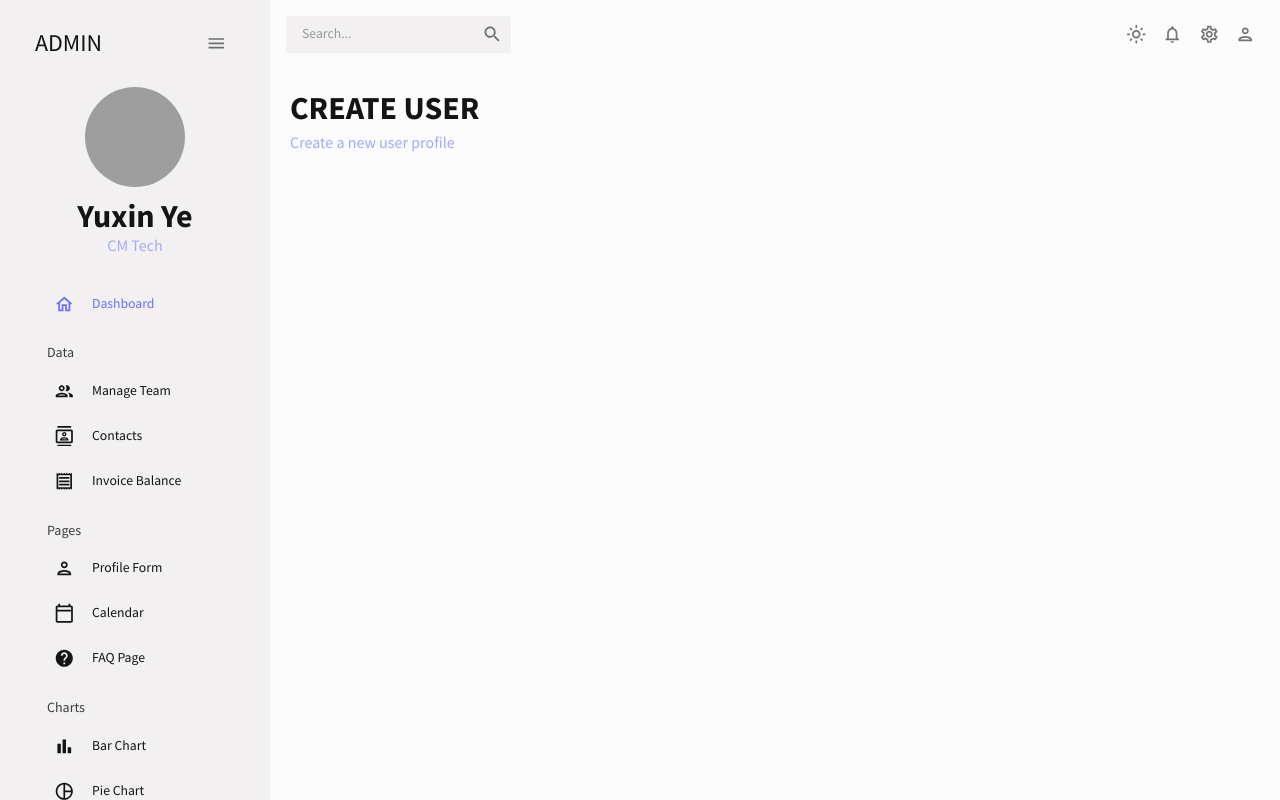
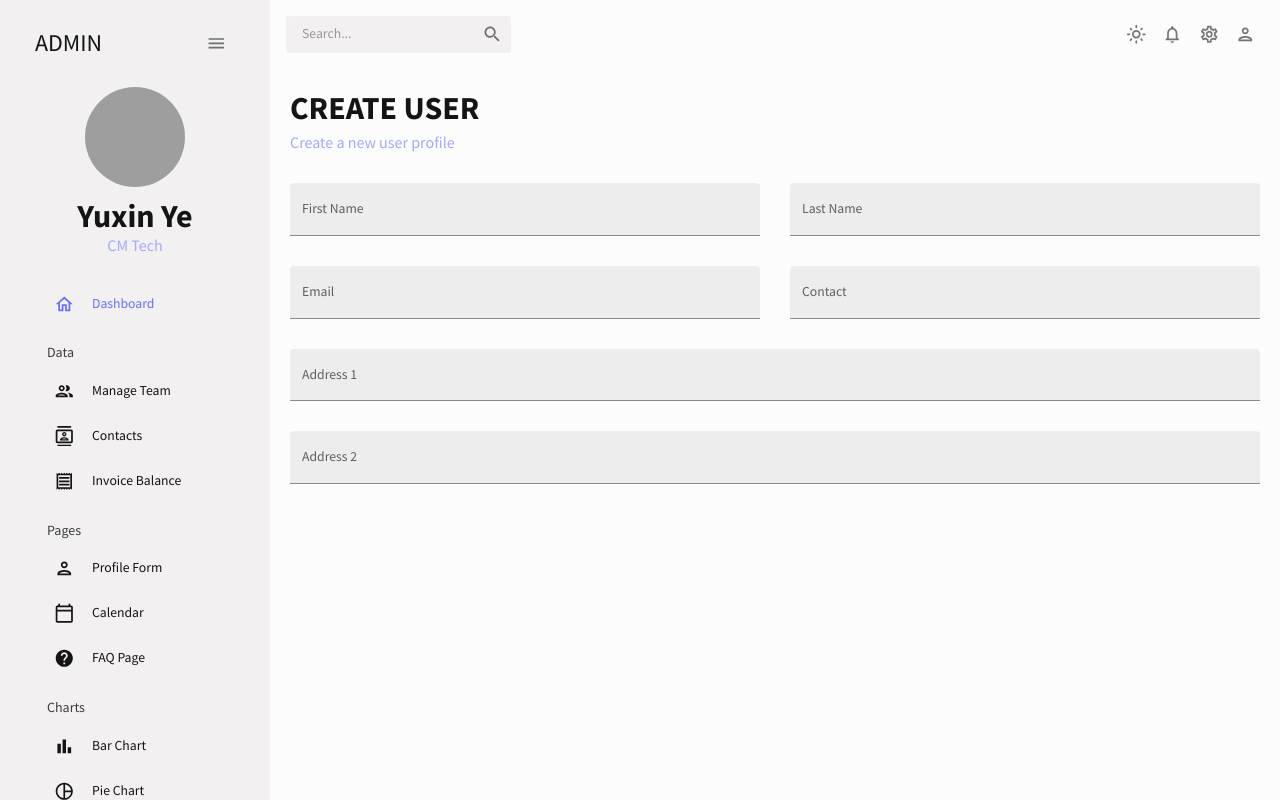
Before and after one commit to CutieMath/react-dashboard, a React (Create React App) app: page /form in a window 1280 px wide. Built offline with nearby package versions, Linux system fonts and the light colour scheme; grey boxes are pictures that could not be loaded; a web font is replaced by a local one.

Commit message:
add in forms for creatign user

```diff
--- a/src/scenes/form/index.jsx
+++ b/src/scenes/form/index.jsx
@@ -12,9 +12,19 @@ const initialValues = {
   address1: "",
   address2: "",
 };
+
+const ausPhoneRegex =
+  /^(?:\+?(61))? ?(?:\((?=.*\)))?(0?[2-57-8])\)? ?(\d\d(?:[- ](?=\d{3})|(?!\d\d[- ]?\d[- ]))\d\d[- ]?\d[- ]?\d{3})$/;
+
 const userSchema = Yup.object().shape({
   firstName: Yup.string().required("First Name is required"),
   lastName: Yup.string().required("Last Name is required"),
+  email: Yup.string().email("Email is not valid").required("Email is required"),
+  contact: Yup.string()
+    .matches(ausPhoneRegex, "Phone number is not valid")
+    .required("Contact is required"),
+  address1: Yup.string().required("Address is required"),
+  address2: Yup.string().required("Address is required"),
 });
 
 const Form = () => {
@@ -30,7 +40,106 @@ const Form = () => {
         onSubmit={handleFormSubmit}
         initialValues={initialValues}
         validationSchema={userSchema}
-      ></Formik>
+      >
+        {({
+          values,
+          errors,
+          touched,
+          handleBlur,
+          handleChange,
+          handleSubmit,
+        }) => (
+          <form onSubmit={handleSubmit}>
+            <Box
+              display="grid"
+              gap="30px"
+              gridTemplateColumns="repeat(4, minmax(0, 1fr)"
+              sx={{
+                "& > div": { gridColumn: isNonMobile ? undefined : "span 4" },
+              }}
+            >
+              <TextField
+                fullWidth
+                variant="filled"
+                type="text"
+                label="First Name"
+                onBlur={handleBlur}
+                onChange={handleChange}
+                value={values.firstName}
+                name="firstName"
+                error={!!touched.firstName && !!errors.firstName}
+                helperText={touched.firstName && errors.firstName}
+                sx={{ gridColumn: "span 2" }}
+              />
+              <TextField
+                fullWidth
+                variant="filled"
+                type="text"
+                label="Last Name"
+                onBlur={handleBlur}
+                onChange={handleChange}
+                value={values.lastName}
+                name="lastName"
+                error={!!touched.lastName && !!errors.lastName}
+                helperText={touched.lastName && errors.lastName}
+                sx={{ gridColumn: "span 2" }}
+              />
+              <TextField
+                fullWidth
+                variant="filled"
+                type="text"
+                label="Email"
+                onBlur={handleBlur}
+                onChange={handleChange}
+                value={values.email}
+                name="email"
+                error={!!touched.email && !!errors.email}
+                helperText={touched.email && errors.email}
+                sx={{ gridColumn: "span 2" }}
+              />
+              <TextField
+                fullWidth
+                variant="filled"
+                type="text"
+                label="Contact"
+                onBlur={handleBlur}
+                onChange={handleChange}
+                value={values.contact}
+                name="contact"
+                error={!!touched.contact && !!errors.contact}
+                helperText={touched.contact && errors.contact}
+                sx={{ gridColumn: "span 2" }}
+              />
+              <TextField
+                fullWidth
+                variant="filled"
+                type="text"
+                label="Address 1"
+                onBlur={handleBlur}
+                onChange={handleChange}
+                value={values.address1}
+                name="address1"
+                error={!!touched.address1 && !!errors.address1}
+                helperText={touched.address1 && errors.address1}
+                sx={{ gridColumn: "span 4" }}
+              />
+              <TextField
+                fullWidth
+                variant="filled"
+                type="text"
+                label="Address 2"
+                onBlur={handleBlur}
+                onChange={handleChange}
+                value={values.address2}
+                name="address2"
+                error={!!touched.address2 && !!errors.address2}
+                helperText={touched.address2 && errors.address2}
+                sx={{ gridColumn: "span 4" }}
+              />
+            </Box>
+          </form>
+        )}
+      </Formik>
     </Box>
   );
 };
```
